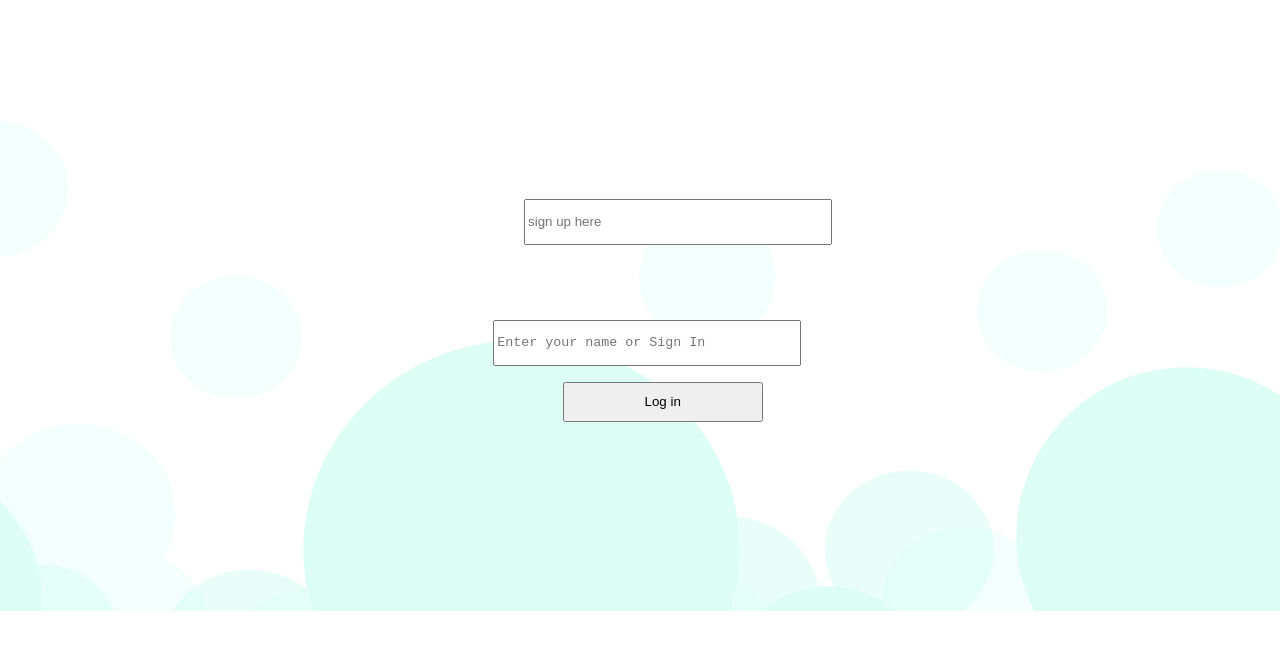
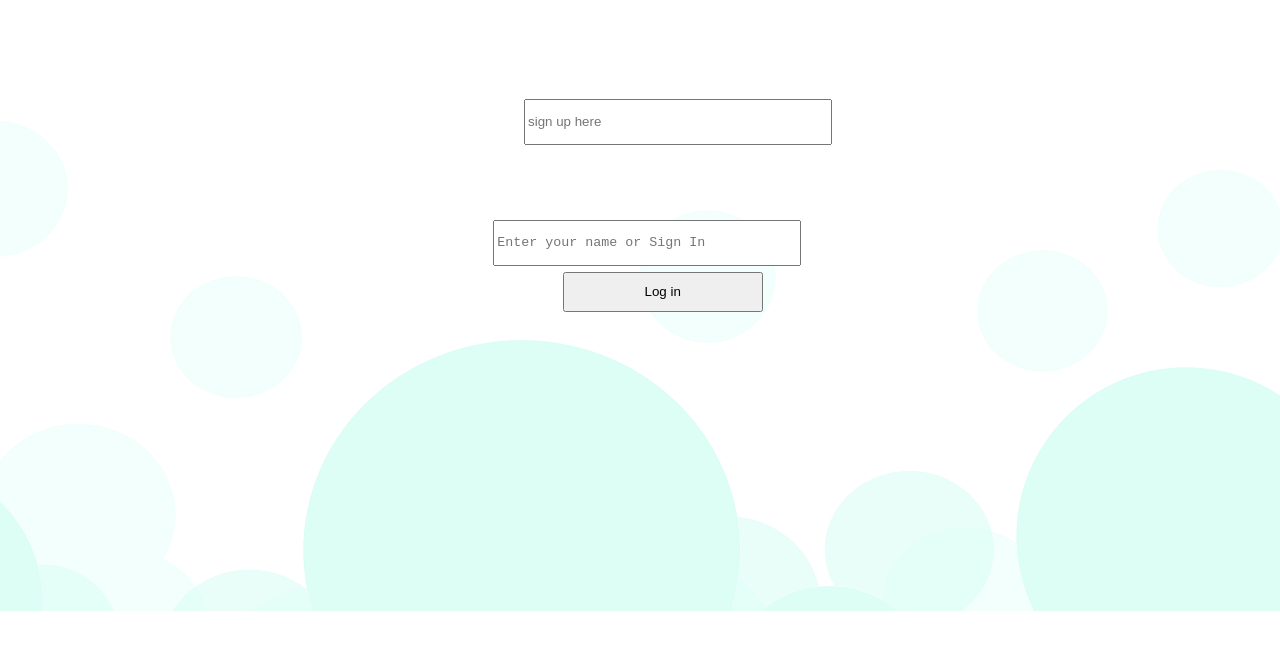
Before and after one commit to asglasby/CoderTweeter, a plain HTML site: page CoderTweeter/index.html in a window 1280 px wide. Shown: the part 73-722 px from the top of the page. Drawn offline with Linux system fonts and the light colour scheme.

Commit message:
Fixed Start Page CSS error

```diff
--- a/CoderTweeter/index.html
+++ b/CoderTweeter/index.html
@@ -7,7 +7,7 @@
 </head>
 <body>
     <h1 id="header">Aisha, Christi, and Kyle's Coder Camp Tweeter Application</h1>
-    <div id="contentWrapper">
+    <div class="group" id="contentWrapper">
         <!------------------------------Start page----------------------------------->
         <input id="name" class="startPage" placeholder="Enter your name or Sign In" />
         <button id="loginButton" class="startPage" onclick="showHomePage();">Log in</button>
--- a/CoderTweeter/style.css
+++ b/CoderTweeter/style.css
@@ -1,6 +1,14 @@
 body {
     background-image: url(images/Bubbles.png);
 }
+
+.group:after {
+	visibility: hidden;
+	display: block;
+	content: "";
+	clear: both;
+	height: 0;
+	}
 
 #header {
     text-align: center;
@@ -8,7 +16,7 @@ body {
 }
 
 #contentWrapper {
-    height: 600px;
+    /* height: 600px; */
     width: 80%;
 }
 
@@ -50,6 +58,7 @@ body {
 #name {
     position: relative;
     left: 48%;
+	top: 200px;
     bottom: -50%;
     width: 300px;
     height: 40px;
@@ -58,9 +67,9 @@ body {
 
 #loginButton {
     width: 200px;
-    position: relative;
     height: 40px;
-    top: 60%;
+	position: relative;
+    top: 250px;
     left: 24%;
 }
 
@@ -69,13 +78,13 @@ body {
     height: 40px;
     width: 300px;
     position: relative;
-    top: 30%;
+    top: 80px;
 }
 
 #signUpButton {
     position: relative;
     left: -24%;
-    top: 40%;
+    top: 130px;
     width: 200px;
     height: 40px;
 }
```
